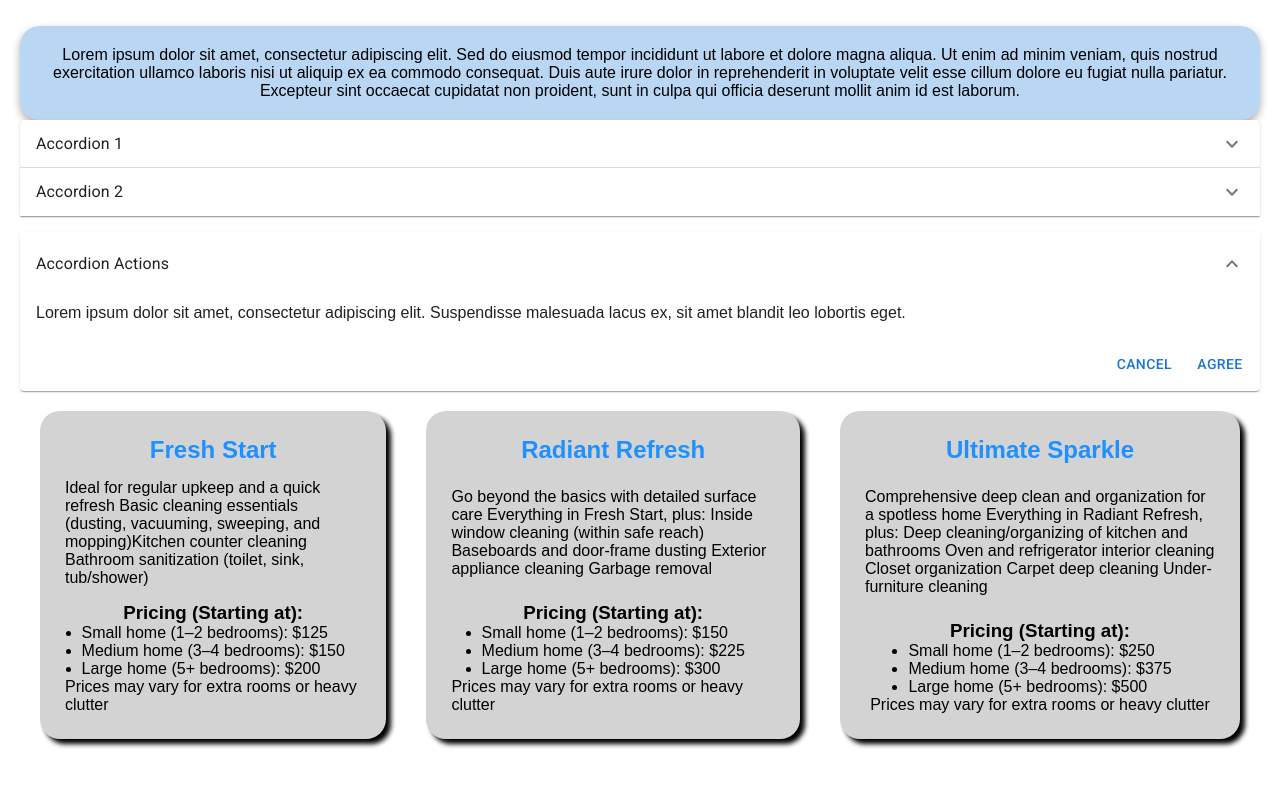
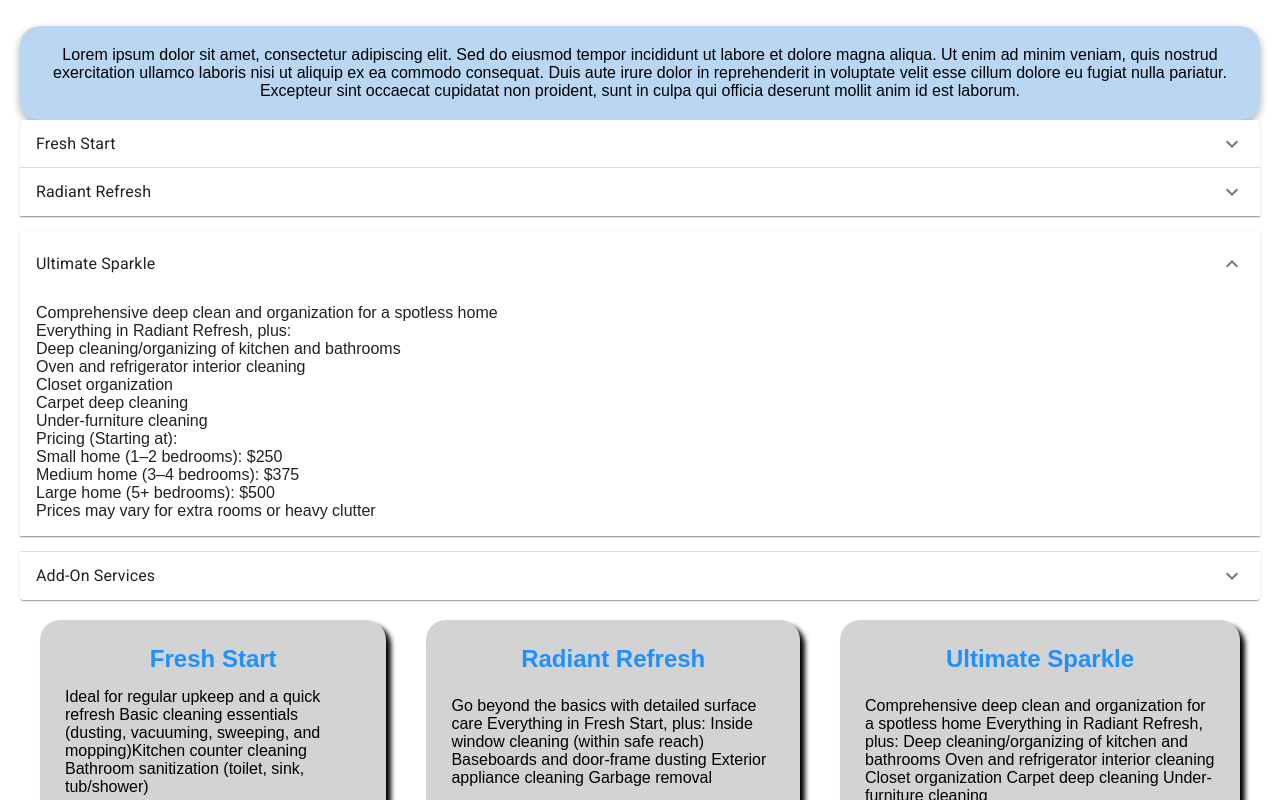
Before and after one commit to KNelTech/spotless-touch2, a React (Vite) app: page / in a window 1280 px wide. Shown: the part 671-1471 px from the top of the page. Before the commit the page ends 1450 px from the top, so only its background shows below. Built offline with nearby package versions, Linux system fonts and the light colour scheme; the HTML template or start-up script is replaced by a standard one.

Commit message:
accordian component added unstyled

```diff
--- a/src/components/accordionService/index.jsx
+++ b/src/components/accordionService/index.jsx
@@ -15,11 +15,18 @@ const AccordionUsage = () => {
                 aria-controls="panel1-content"
                 id="panel1-header"
             >
-          <Typography component="span">Accordion 1</Typography>
+                <Typography component="span">Fresh Start</Typography>
             </AccordionSummary>
             <AccordionDetails>
-          Lorem ipsum dolor sit amet, consectetur adipiscing elit. Suspendisse
-          malesuada lacus ex, sit amet blandit leo lobortis eget.
+                Ideal for regular upkeep and a quick refresh <br />
+                Basic cleaning essentials (dusting, vacuuming, sweeping, and mopping) <br />
+                Kitchen counter cleaning <br />
+                Bathroom sanitization (toilet, sink, tub/shower) <br />
+                Pricing (Starting at): <br />
+                Small home (1–2 bedrooms): $125 <br />
+                Medium home (3–4 bedrooms): $150 <br />
+                Large home (5+ bedrooms): $200 <br />
+                Prices may vary for extra rooms or heavy clutter <br />
             </AccordionDetails>
         </Accordion>
         <Accordion>
@@ -28,11 +35,20 @@ const AccordionUsage = () => {
                 aria-controls="panel2-content"
                 id="panel2-header"
             >
-          <Typography component="span">Accordion 2</Typography>
+                <Typography component="span">Radiant Refresh</Typography>
             </AccordionSummary>
             <AccordionDetails>
-          Lorem ipsum dolor sit amet, consectetur adipiscing elit. Suspendisse
-          malesuada lacus ex, sit amet blandit leo lobortis eget.
+                Go beyond the basics with detailed surface care <br />
+                Everything in Fresh Start, plus: <br />
+                Inside window cleaning (within safe reach) <br />
+                Baseboards and door-frame dusting <br />
+                Exterior appliance cleaning <br />
+                Garbage removal <br />
+                Pricing (Starting at): <br />
+                Small home (1–2 bedrooms): $150 <br />
+                Medium home (3–4 bedrooms): $225 <br />
+                Large home (5+ bedrooms): $300 <br />
+                Prices may vary for extra rooms or heavy clutter <br />
             </AccordionDetails>
         </Accordion>
         <Accordion defaultExpanded>
@@ -41,16 +57,38 @@ const AccordionUsage = () => {
                 aria-controls="panel3-content"
                 id="panel3-header"
             >
-          <Typography component="span">Accordion Actions</Typography>
+                <Typography component="span">Ultimate Sparkle</Typography>
             </AccordionSummary>
             <AccordionDetails>
-          Lorem ipsum dolor sit amet, consectetur adipiscing elit. Suspendisse
-          malesuada lacus ex, sit amet blandit leo lobortis eget.
+                Comprehensive deep clean and organization for a spotless home <br />
+                Everything in Radiant Refresh, plus: <br />
+                Deep cleaning/organizing of kitchen and bathrooms <br />
+                Oven and refrigerator interior cleaning <br />
+                Closet organization <br />
+                Carpet deep cleaning <br />
+                Under-furniture cleaning <br />
+                Pricing (Starting at): <br />
+                Small home (1–2 bedrooms): $250 <br />
+                Medium home (3–4 bedrooms): $375 <br />
+                Large home (5+ bedrooms): $500 <br />
+                Prices may vary for extra rooms or heavy clutter <br />
             </AccordionDetails>
-        <AccordionActions>
-          <Button>Cancel</Button>
-          <Button>Agree</Button>
-        </AccordionActions>
+        </Accordion>
+        <Accordion>
+            <AccordionSummary
+                expandIcon={<ExpandMoreIcon />}
+                aria-controls="panel4-content"
+                id="panel4-header"
+            >
+                <Typography component="span">Add-On Services</Typography>
+            </AccordionSummary>
+            <AccordionDetails>
+                (Optional, can be added to any package) <br />
+                Inside cabinet cleaning <br />
+                Carpet steam cleaning or upholstery cleaning <br />
+                Carpet deodorizing <br />
+                Additional tasks upon request <br />
+            </AccordionDetails>
         </Accordion>
     </div>
 );
```
Lines whose indentation alone changed are shown as unchanged.
